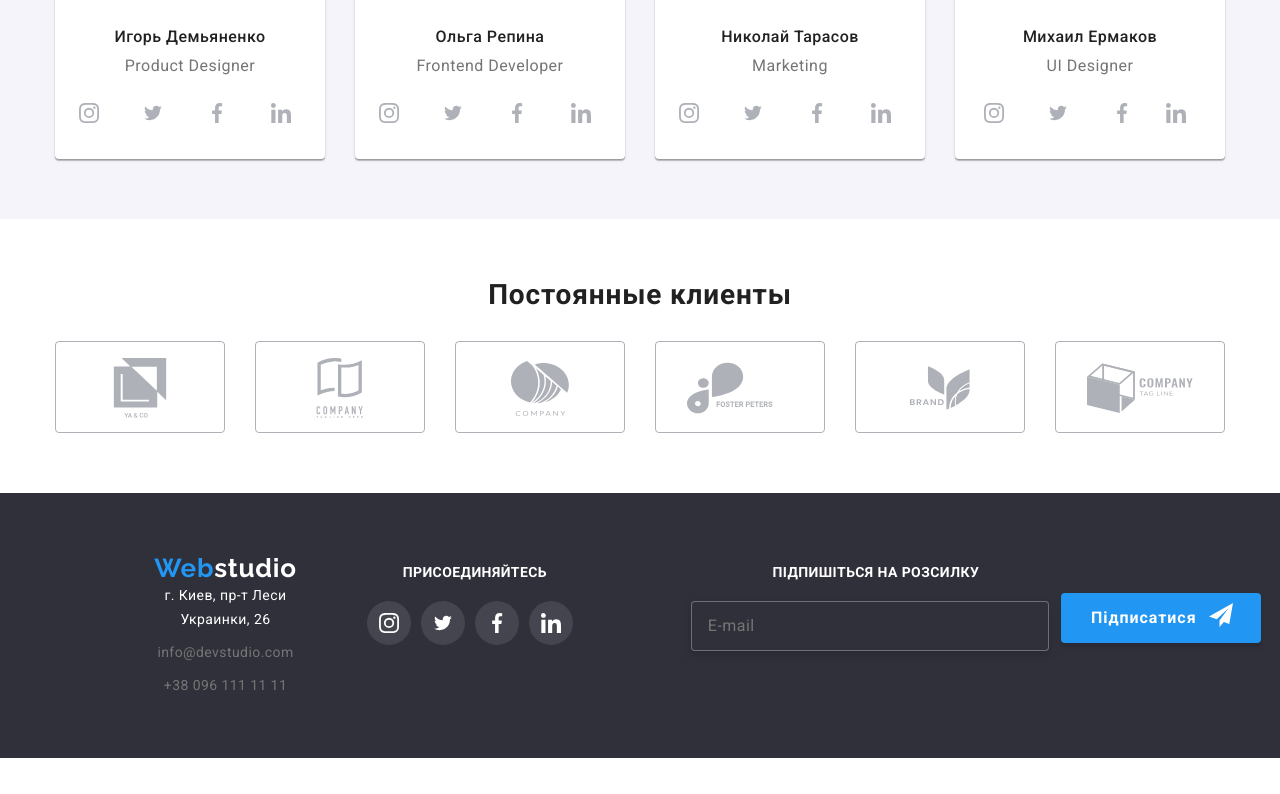
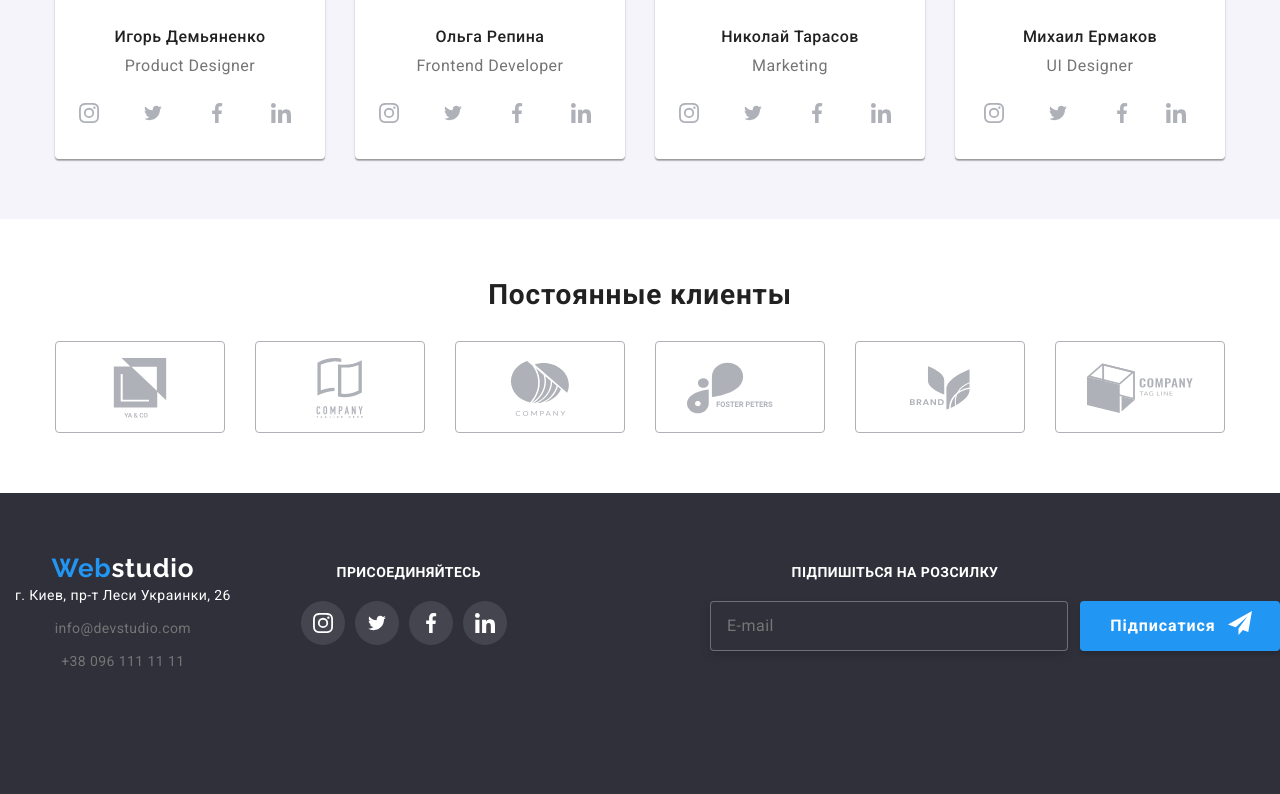
Before and after one commit to Bumblebee86/goit-markup-hw-08, a plain HTML site: page index.html in a window 1280 px wide. Shown: the part 2018-2812 px from the top of the page. Before the commit the page ends 2776 px from the top, so only its background shows below. Drawn offline with nearby package versions, Linux system fonts and the light colour scheme.

Commit message:
++++99.4

```diff
--- a/sass/components/_footer.scss
+++ b/sass/components/_footer.scss
@@ -167,13 +167,18 @@
 @media (min-width: 767px) {
     .footer__box {
         display: flex;
-        justify-content: center;
-        margin-bottom: 60px;
+        // justify-content: center;
+        // margin-bottom: 60px;
         align-items: baseline;
         justify-content: space-evenly;
+        // margin-left: 200px;
     }
+    .footer__address {
+        margin-bottom: 60px;
+    }
+}
 
-}
+
 
 @media (min-width: 1200px) {
     .footer__address {
@@ -181,25 +186,29 @@
     }
 
     .footer__box {
-        margin: 0;
+        display: flex;
+        justify-content: flex-start;
+    //     margin-left: 200px;
+    //     margin-bottom: 0;
     }
-    .sign-up__container {
-        margin-left: 93px;
-    }
+
     .footer {
         display: flex;
         justify-content: center;
         align-items: baseline;
-        padding: 60px 215px;
 
     }
     .sign-up__input {
         margin-right: 12px;
-        width: 358px}
+        width: 358px;
+        margin-bottom: 0;
+
+    }
 
     .sign-up {
         display: flex;
-        align-items: center;
+        align-items: flex-end;
+        justify-content: flex-end;
     }
 
 }
```
Also changed, not shown: css/main.css, css/main.min.css, 2 other files.
